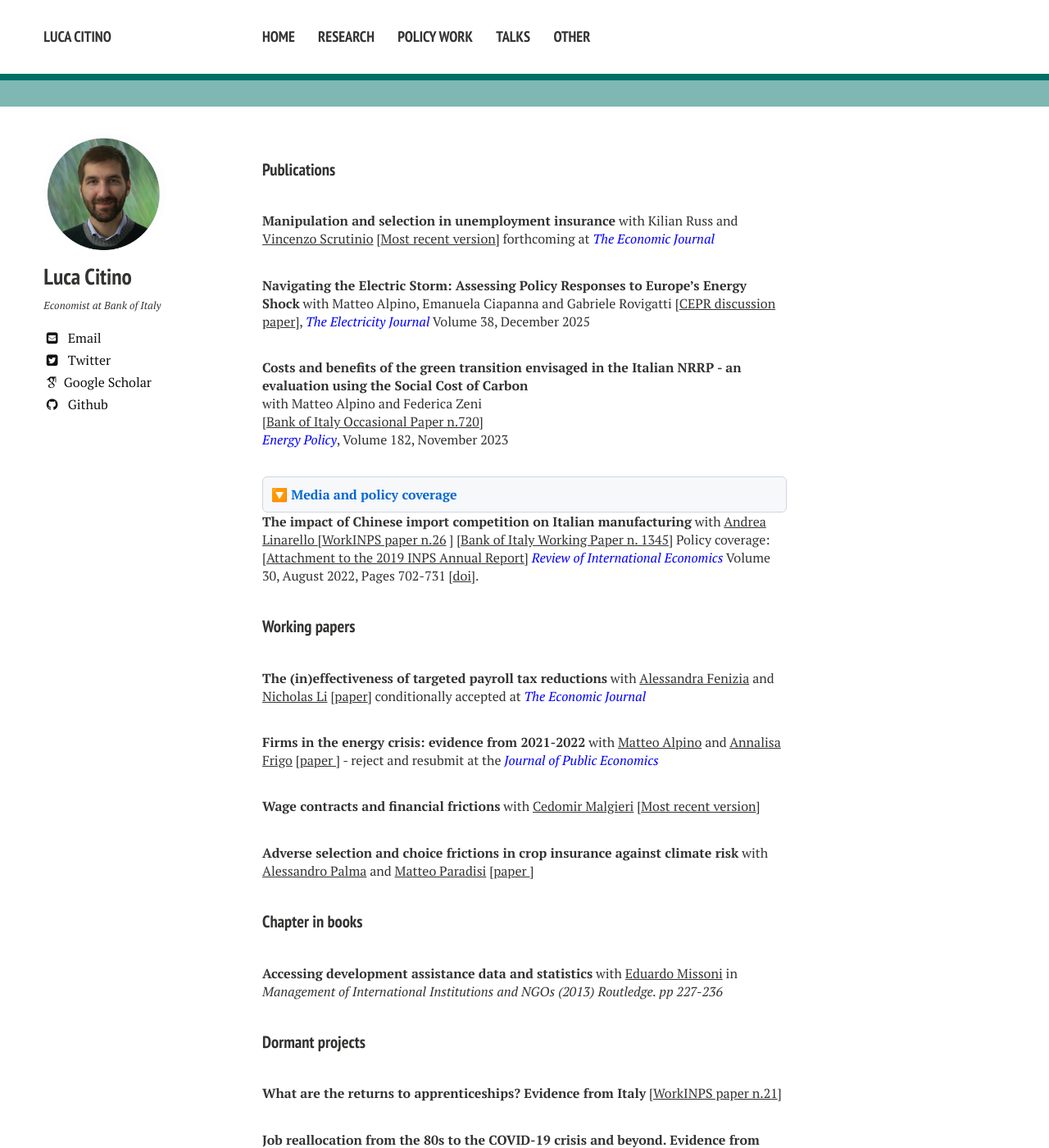
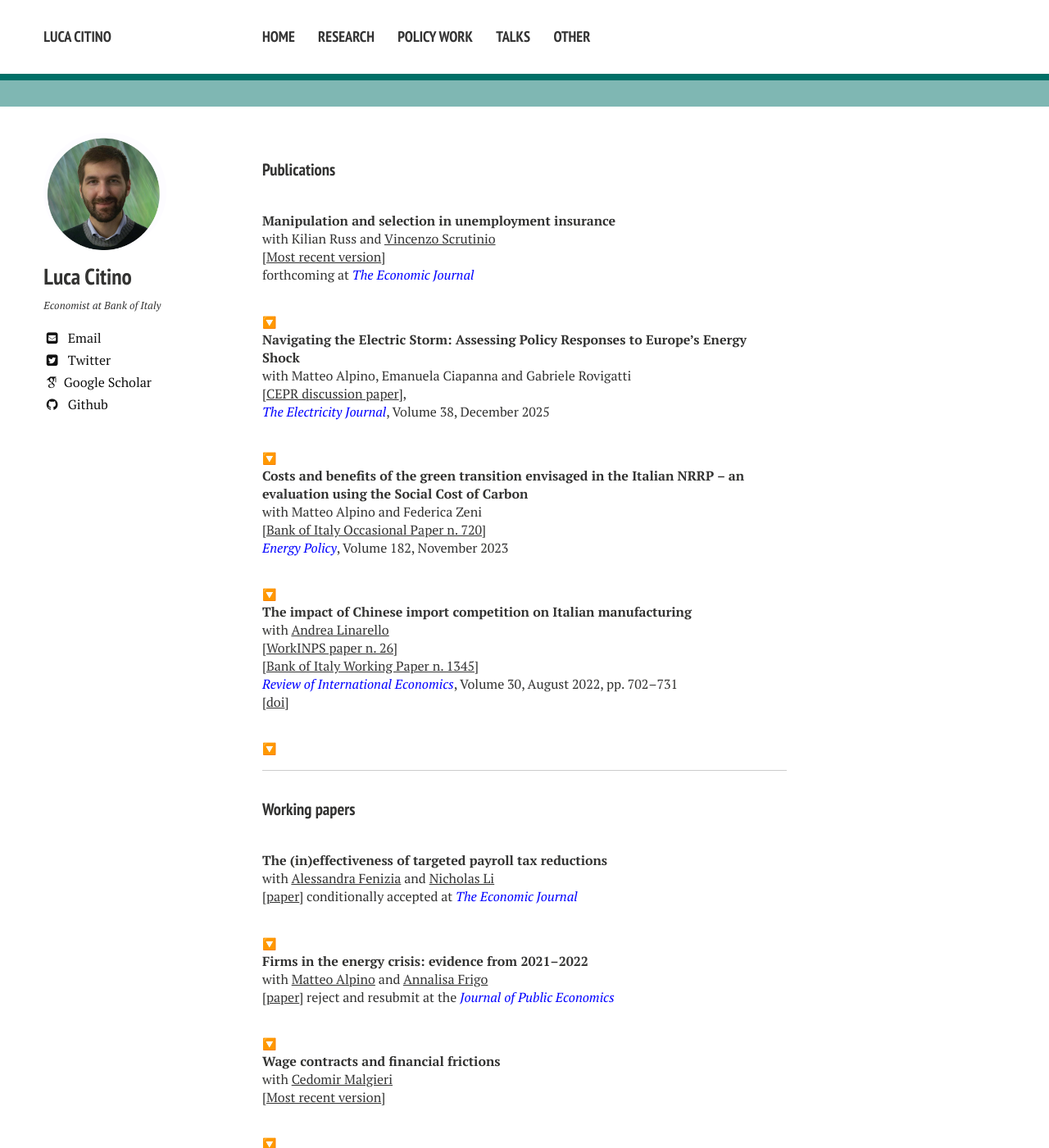
Before and after one commit to luca-citino/luca-citino.github.io, a Jekyll site: the page built from research.md, in a window 1280 px wide and 1400 px high. Shown: the whole window at 82% size. Built offline with Jekyll 4.4.1, drawn with Linux system fonts in a browser that asks for light colours; nearby versions of some CDN libraries; some web fonts are replaced; some of the changed text lies outside the part shown.

Commit message:
Update research.md

```diff
--- a/research.md
+++ b/research.md
@@ -5,56 +5,128 @@ title: Research
 
 #### Publications
 
-**Manipulation and selection in unemployment insurance**  with Kilian Russ and <a href="https://sites.google.com/view/vincenzoscrutinio/home">Vincenzo Scrutinio</a>  [<a href="https://luca-citino.github.io/docs/targeted_ui-5.pdf">Most recent version</a>] forthcoming at <span style="color: blue;"><i>The Economic Journal</i> </span>
-
-**Navigating the Electric Storm: Assessing Policy Responses to Europe’s Energy Shock** with Matteo Alpino, Emanuela Ciapanna and Gabriele Rovigatti [<a href="https://cepr.org/system/files/publication-files/DP19981.pdf">CEPR discussion paper</a>], <span style="color: blue;"><i>The Electricity Journal</i> </span> Volume 38, December 2025
-
-**Costs and benefits of the green transition envisaged in the Italian NRRP - an evaluation using the Social Cost of Carbon**
-with Matteo Alpino and Federica Zeni
-[<a href="https://www.bancaditalia.it/pubblicazioni/qef/2022-0720/QEF_720.pdf">Bank of Italy Occasional Paper n.720</a>]
-<span style="color: blue;"><i>Energy Policy</i></span>, Volume 182, November 2023
-
-<details style="background: #f6f8fa; border: 1px solid #d0d7de; border-radius: 6px; padding: 10px; margin-top: 10px;">
-<summary style="font-weight: bold; cursor: pointer; color: #0366d6;">🔽 Media and policy coverage</summary>
-
-<div style="margin-top: 10px; font-size: 14px; line-height: 1.5;">
-<b>Media coverage:</b>
-[<a href="https://www.repubblica.it/economia/2022/10/16/news/superbonus_modifiche_nuovo_governo-370315835/">La Repubblica</a>]
-[<a href="https://www.ilfoglio.it/economia/2022/11/10/news/il-superbonus-riduce-di-pochissimo-le-emissioni-di-co2-e-aumenta-di-molto-quelle-di-debito-4642055/">Il Foglio</a>]
-[<a href="https://www.ilsole24ore.com/art/bankitalia-il-superbonus-costa-caro-e-produce-scarsi-benefici-ambientali-AEUmAL9B">Il Sole 24 Ore</a>]
-[<a href="https://www.open.online/2022/10/17/pnrr-studio-bankitalia-superbonus/">Open Online</a>]
-[<a href="https://www.huffingtonpost.it/dossier/terra/2022/10/21/news/banca_ditalia_bocciato_il_superbonus_promosse_le_rinnovabili-10458683/">Huffington Post</a>]
-[<a href="https://www.qualenergia.it/articoli/superbonus-non-inefficiente-come-sembrerebbe-bocciatura-bankitalia/">Qualenergia</a>]
-
-<b>Policy coverage:</b>
-[<a href="https://www.imf.org/en/Publications/CR/Issues/2022/07/28/Italy-Selected-Issues-521489">IMF Country Report n.22/256</a>]
-[<a href="https://www.bancaditalia.it/pubblicazioni/interventi-vari/int-var-2023/Ricotti-2023.02.21.pdf">Bank of Italy Parliamentary hearing on fiscal incentives and tax credits</a>]
-</div>
-
+**Manipulation and selection in unemployment insurance**
+with Kilian Russ and <a href="https://sites.google.com/view/vincenzoscrutinio/home">Vincenzo Scrutinio</a>
+[<a href="https://luca-citino.github.io/docs/targeted_ui-5.pdf">Most recent version</a>]
+forthcoming at <span style="color: blue;"><i>The Economic Journal</i></span>
+<details style="display:inline;">
+  <summary style="display:inline; cursor:pointer; color:#0366d6; font-size:14px;">🔽</summary>
+  <div style="background:#f6f8fa; border:1px solid #d0d7de; border-radius:6px; padding:10px; margin-top:8px; font-size:14px; line-height:1.5;">
+  </div>
 </details>
 
+**Navigating the Electric Storm: Assessing Policy Responses to Europe’s Energy Shock**
+with Matteo Alpino, Emanuela Ciapanna and Gabriele Rovigatti
+[<a href="https://cepr.org/system/files/publication-files/DP19981.pdf">CEPR discussion paper</a>],
+<span style="color: blue;"><i>The Electricity Journal</i></span>, Volume 38, December 2025
+<details style="display:inline;">
+  <summary style="display:inline; cursor:pointer; color:#0366d6; font-size:14px;">🔽</summary>
+  <div style="background:#f6f8fa; border:1px solid #d0d7de; border-radius:6px; padding:10px; margin-top:8px; font-size:14px; line-height:1.5;">
+  </div>
+</details>
 
-**The impact of Chinese import competition on Italian manufacturing** with <a href="https://sites.google.com/site/andrealinarello/home">Andrea Linarello </a>[<a href="https://www.inps.it/docallegatiNP/Mig/InpsComunica/WorkInps_Papers/26_WorkINPS_Linarello_Citino_dicembre_2019.pdf">WorkINPS paper n.26</a> ]  [<a href="https://www.bancaditalia.it/pubblicazioni/temi-discussione/2021/2021-1345/en_tema_1345.pdf?language_id=1">Bank of Italy Working Paper n. 1345</a>] Policy coverage: [<a href="https://www.inps.it/docallegatiNP/Mig/Dati_analisi_bilanci/Rapporti_annuali/allegato_XVIII_R_A_versione_on_line.pdf">Attachment to the 2019 INPS Annual Report</a>] <span style="color: blue;"><i>Review of International Economics</i> </span> Volume 30, August 2022, Pages 702-731 [<a href="https://onlinelibrary.wiley.com/doi/10.1111/roie.12587">doi</a>].
+**Costs and benefits of the green transition envisaged in the Italian NRRP – an evaluation using the Social Cost of Carbon**
+with Matteo Alpino and Federica Zeni
+[<a href="https://www.bancaditalia.it/pubblicazioni/qef/2022-0720/QEF_720.pdf">Bank of Italy Occasional Paper n. 720</a>]
+<span style="color: blue;"><i>Energy Policy</i></span>, Volume 182, November 2023
+<details style="display:inline;">
+  <summary style="display:inline; cursor:pointer; color:#0366d6; font-size:14px;">🔽</summary>
+  <div style="background:#f6f8fa; border:1px solid #d0d7de; border-radius:6px; padding:10px; margin-top:8px; font-size:14px; line-height:1.5;">
+    <b>Media coverage:</b><br>
+    [<a href="https://www.repubblica.it/economia/2022/10/16/news/superbonus_modifiche_nuovo_governo-370315835/">La Repubblica</a>]
+    [<a href="https://www.ilfoglio.it/economia/2022/11/10/news/il-superbonus-riduce-di-pochissimo-le-emissioni-di-co2-e-aumenta-di-molto-quelle-di-debito-4642055/">Il Foglio</a>]
+    [<a href="https://www.ilsole24ore.com/art/bankitalia-il-superbonus-costa-caro-e-produce-scarsi-benefici-ambientali-AEUmAL9B">Il Sole 24 Ore</a>]
+    [<a href="https://www.open.online/2022/10/17/pnrr-studio-bankitalia-superbonus/">Open Online</a>]
+    [<a href="https://www.huffingtonpost.it/dossier/terra/2022/10/21/news/banca_ditalia_bocciato_il_superbonus_promosse_le_rinnovabili-10458683/">Huffington Post</a>]
+    [<a href="https://www.qualenergia.it/articoli/superbonus-non-inefficiente-come-sembrerebbe-bocciatura-bankitalia/">Qualenergia</a>]
+    <br><b>Policy coverage:</b><br>
+    [<a href="https://www.imf.org/en/Publications/CR/Issues/2022/07/28/Italy-Selected-Issues-521489">IMF Country Report n. 22/256</a>]
+    [<a href="https://www.bancaditalia.it/pubblicazioni/interventi-vari/int-var-2023/Ricotti-2023.02.21.pdf">Bank of Italy Parliamentary hearing on fiscal incentives and tax credits</a>]
+  </div>
+</details>
 
+**The impact of Chinese import competition on Italian manufacturing**
+with <a href="https://sites.google.com/site/andrealinarello/home">Andrea Linarello</a>
+[<a href="https://www.inps.it/docallegatiNP/Mig/InpsComunica/WorkInps_Papers/26_WorkINPS_Linarello_Citino_dicembre_2019.pdf">WorkINPS paper n. 26</a>]
+[<a href="https://www.bancaditalia.it/pubblicazioni/temi-discussione/2021/2021-1345/en_tema_1345.pdf?language_id=1">Bank of Italy Working Paper n. 1345</a>]
+<span style="color: blue;"><i>Review of International Economics</i></span>, Volume 30, August 2022, pp. 702–731
+[<a href="https://onlinelibrary.wiley.com/doi/10.1111/roie.12587">doi</a>]
+<details style="display:inline;">
+  <summary style="display:inline; cursor:pointer; color:#0366d6; font-size:14px;">🔽</summary>
+  <div style="background:#f6f8fa; border:1px solid #d0d7de; border-radius:6px; padding:10px; margin-top:8px; font-size:14px; line-height:1.5;">
+    <b>Policy coverage:</b><br>
+    [<a href="https://www.inps.it/docallegatiNP/Mig/Dati_analisi_bilanci/Rapporti_annuali/allegato_XVIII_R_A_versione_on_line.pdf">Attachment to the 2019 INPS Annual Report</a>]
+  </div>
+</details>
+
+---
 
 #### Working papers
 
-**The (in)effectiveness of targeted payroll tax reductions** with <a href="https://sites.google.com/site/alessandrafenizia/">Alessandra Fenizia</a> and <a href="https://sites.google.com/view/nicholasli">Nicholas Li</a> [<a href="https://luca-citino.github.io/docs/FLC_2025Jan7.pdf">paper</a>] conditionally accepted at <span style="color: blue;"><i>The Economic Journal</i> </span>
+**The (in)effectiveness of targeted payroll tax reductions**
+with <a href="https://sites.google.com/site/alessandrafenizia/">Alessandra Fenizia</a> and <a href="https://sites.google.com/view/nicholasli">Nicholas Li</a>
+[<a href="https://luca-citino.github.io/docs/FLC_2025Jan7.pdf">paper</a>] conditionally accepted at <span style="color: blue;"><i>The Economic Journal</i></span>
+<details style="display:inline;">
+  <summary style="display:inline; cursor:pointer; color:#0366d6; font-size:14px;">🔽</summary>
+  <div style="background:#f6f8fa; border:1px solid #d0d7de; border-radius:6px; padding:10px; margin-top:8px; font-size:14px; line-height:1.5;">
+  </div>
+</details>
 
+**Firms in the energy crisis: evidence from 2021–2022**
+with <a href="https://sites.google.com/site/alpinomtt">Matteo Alpino</a> and <a href="https://annalisafrigo.weebly.com/">Annalisa Frigo</a>
+[<a href="https://luca-citino.github.io/docs/acf_april25_c.pdf">paper</a>] reject and resubmit at the <span style="color: blue;"><i>Journal of Public Economics</i></span>
+<details style="display:inline;">
+  <summary style="display:inline; cursor:pointer; color:#0366d6; font-size:14px;">🔽</summary>
+  <div style="background:#f6f8fa; border:1px solid #d0d7de; border-radius:6px; padding:10px; margin-top:8px; font-size:14px; line-height:1.5;">
+  </div>
+</details>
 
-**Firms in the energy crisis: evidence from 2021-2022**  with <a href="https://sites.google.com/site/alpinomtt">Matteo Alpino</a> and <a href="https://annalisafrigo.weebly.com/">Annalisa Frigo</a> [<a href="https://luca-citino.github.io/docs/acf_april25_c.pdf">paper </a>] - reject and resubmit at the <span style="color: blue;"><i>Journal of Public Economics</i> </span>
+**Wage contracts and financial frictions**
+with <a href="https://www.cedomirmalgieri.com">Cedomir Malgieri</a>
+[<a href="https://cedomirm.github.io/website/MC_JMP.pdf">Most recent version</a>]
+<details style="display:inline;">
+  <summary style="display:inline; cursor:pointer; color:#0366d6; font-size:14px;">🔽</summary>
+  <div style="background:#f6f8fa; border:1px solid #d0d7de; border-radius:6px; padding:10px; margin-top:8px; font-size:14px; line-height:1.5;">
+  </div>
+</details>
 
+**Adverse selection and choice frictions in crop insurance against climate risk**
+with <a href="https://sites.google.com/view/alessandropalma/home">Alessandro Palma</a> and <a href="https://www.matteoparadisi.com/">Matteo Paradisi</a>
+[<a href="https://luca-citino.github.io/docs/cpp_aug20204.pdf">paper</a>]
+<details style="display:inline;">
+  <summary style="display:inline; cursor:pointer; color:#0366d6; font-size:14px;">🔽</summary>
+  <div style="background:#f6f8fa; border:1px solid #d0d7de; border-radius:6px; padding:10px; margin-top:8px; font-size:14px; line-height:1.5;">
+  </div>
+</details>
 
-**Wage contracts and financial frictions** with <a href="https://www.cedomirmalgieri.com">Cedomir Malgieri</a> [<a href="https://cedomirm.github.io/website/MC_JMP.pdf">Most recent version</a>]
+---
 
+#### Chapters in books
 
-**Adverse selection and choice frictions in crop insurance against climate risk** with <a href="https://sites.google.com/view/alessandropalma/home">Alessandro Palma</a> and <a href="https://www.matteoparadisi.com/">Matteo Paradisi</a> [<a href="https://luca-citino.github.io/docs/cpp_aug20204.pdf">paper </a>]
+**Accessing development assistance data and statistics**
+with <a href="http://eduardomissoni.info/?lang=en">Eduardo Missoni</a> in <i>Management of International Institutions and NGOs</i> (2013), Routledge, pp. 227–236
+<details style="display:inline;">
+  <summary style="display:inline; cursor:pointer; color:#0366d6; font-size:14px;">🔽</summary>
+  <div style="background:#f6f8fa; border:1px solid #d0d7de; border-radius:6px; padding:10px; margin-top:8px; font-size:14px; line-height:1.5;">
+  </div>
+</details>
 
-
-#### Chapter in books
-**Accessing development assistance data and statistics** with <a href="http://eduardomissoni.info/?lang=en">Eduardo Missoni</a> in <i>Management of International Institutions and NGOs (2013) Routledge. pp 227-236</i>
+---
 
 #### Dormant projects
-**What are the returns to apprenticeships? Evidence from Italy** [<a href="https://www.inps.it/docallegatiNP/Mig/InpsComunica/WorkInps_Papers/21_luglio_2020_aggiornamento_WorkINPS_papers.pdf">WorkINPS paper n.21</a>]
 
-**Job reallocation from the 80s to the COVID-19 crisis and beyond. Evidence from administrative data** with Edoardo Di Porto, Andrea Linarello, Francesca Lotti, Andrea Petrella and Enrico Sette
+**What are the returns to apprenticeships? Evidence from Italy**
+[<a href="https://www.inps.it/docallegatiNP/Mig/InpsComunica/WorkINPS_Papers/21_luglio_2020_aggiornamento_WorkINPS_papers.pdf">WorkINPS paper n. 21</a>]
+<details style="display:inline;">
+  <summary style="display:inline; cursor:pointer; color:#0366d6; font-size:14px;">🔽</summary>
+  <div style="background:#f6f8fa; border:1px solid #d0d7de; border-radius:6px; padding:10px; margin-top:8px; font-size:14px; line-height:1.5;">
+  </div>
+</details>
+
+**Job reallocation from the 80s to the COVID-19 crisis and beyond. Evidence from administrative data**
+with Edoardo Di Porto, Andrea Linarello, Francesca Lotti, Andrea Petrella and Enrico Sette
+<details style="display:inline;">
+  <summary style="display:inline; cursor:pointer; color:#0366d6; font-size:14px;">🔽</summary>
+  <div style="background:#f6f8fa; border:1px solid #d0d7de; border-radius:6px; padding:10px; margin-top:8px; font-size:14px; line-height:1.5;">
+  </div>
+</details>
```
